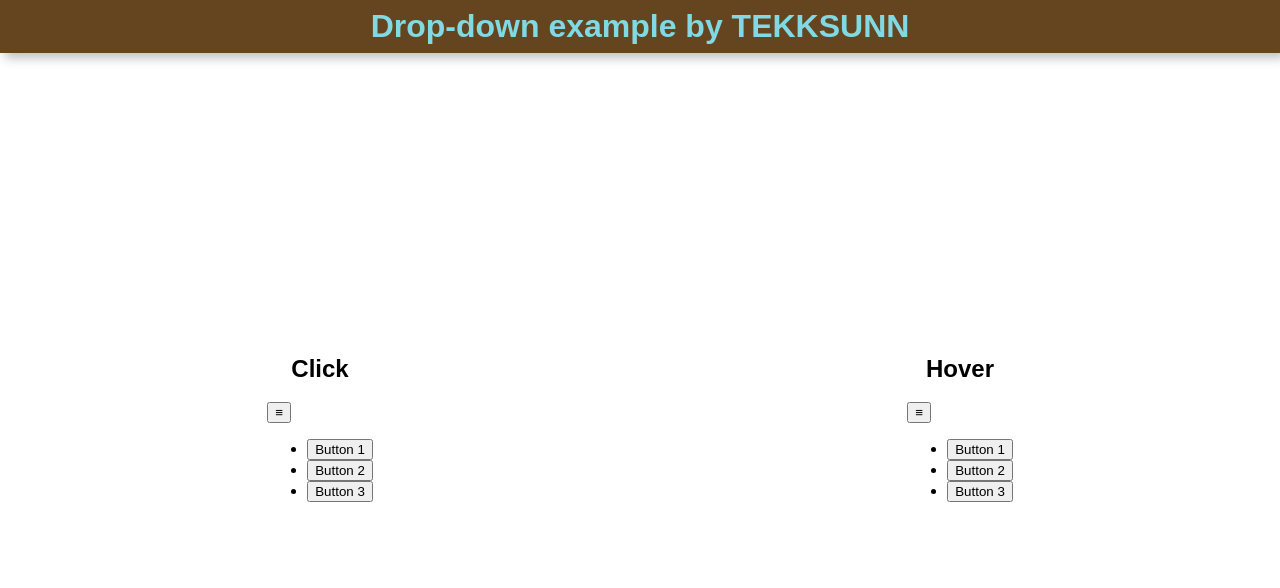
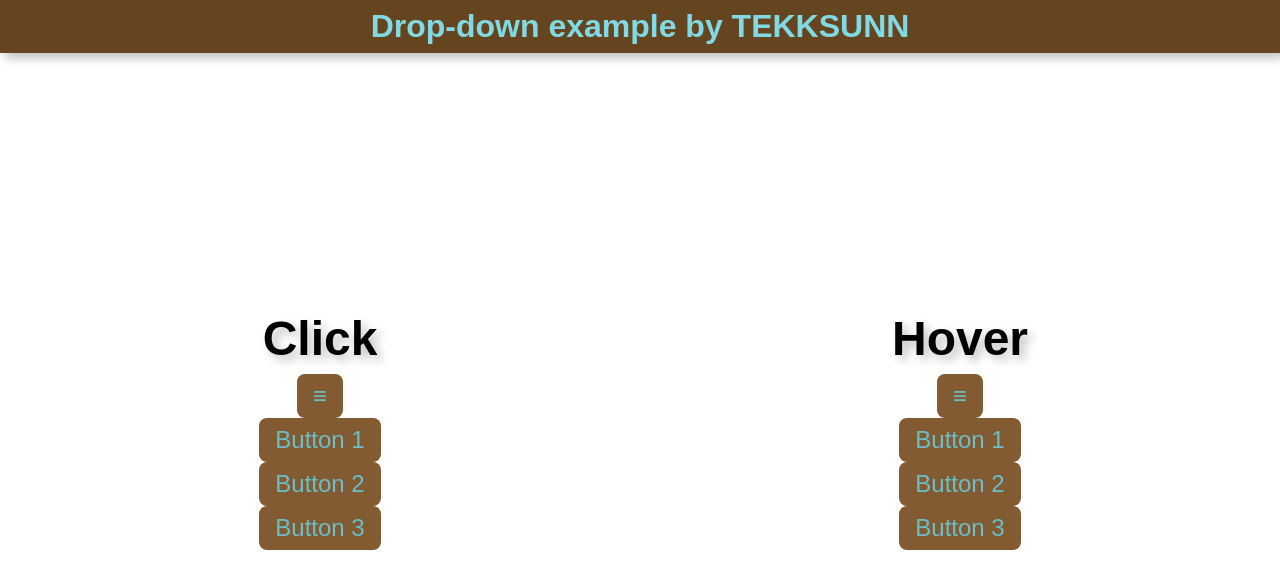
Before and after one commit to TEKKSUNN/drop-down-example, a website built with webpack: page src/template.html in a window 1280 px wide. Built offline with nearby package versions, Linux system fonts and the light colour scheme; what @tekksunn/drop-down would draw is missing.

Commit message:
Style drop-down examples

```diff
--- a/src/stylesheets/styles.css
+++ b/src/stylesheets/styles.css
@@ -3,6 +3,8 @@
     --header-fg: #81DAE3;
     --tab-bg: #825B32;
     --tab-fg: #6CBEC7;
+    --light-tab-bg: hsl(31, 44%, 55%);
+    --dark-tab-fg: hsl(186, 45%, 40%);
     --pad-normal: 8px 16px;
     --shadow-normal: 5px 5px 10px rgb(0, 0, 0, 0.25);
 }
@@ -52,3 +54,40 @@ header h1 {
 #hover-drop-down {
     grid-area: hover;
 }
+
+.tab-title {
+    font-size: 48px;
+    text-shadow: var(--shadow-normal);
+    margin: 0;
+    padding: var(--pad-normal);
+}
+
+ul {
+    list-style-type: none;
+    margin: 0;
+    padding: 0;
+    position: relative;
+}
+
+.drop-down,
+li > button {
+    border: 0;
+    font-size: 24px;
+    padding: var(--pad-normal);
+    border-radius: 8px;
+    background-color: var(--tab-bg);
+    color: var(--tab-fg);
+}
+
+li > button:hover,
+.drop-down:hover {
+    background-color: var(--light-tab-bg);
+    color: var(--dark-tab-fg);
+}
+
+.container {
+    display: flex;
+    flex-direction: column;
+    align-items: center;
+    justify-content: center;
+}
```
